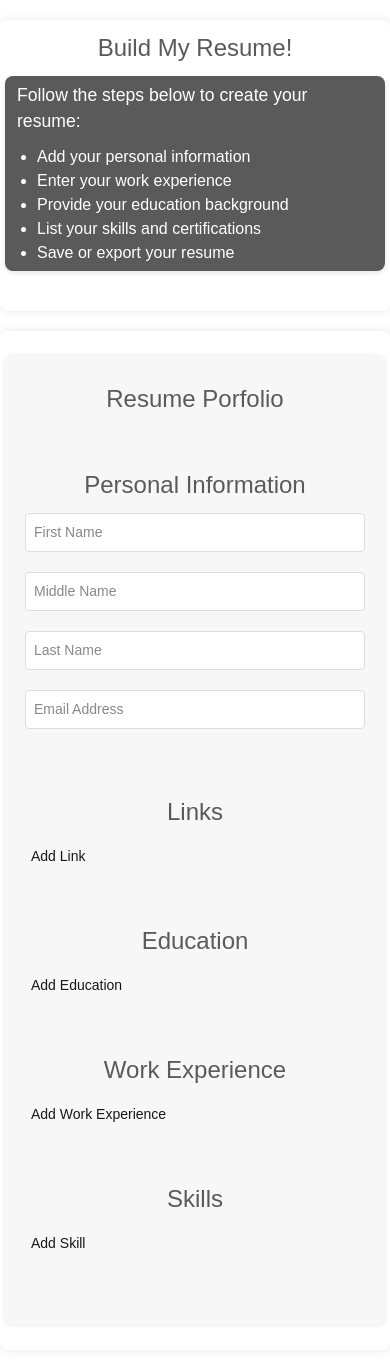
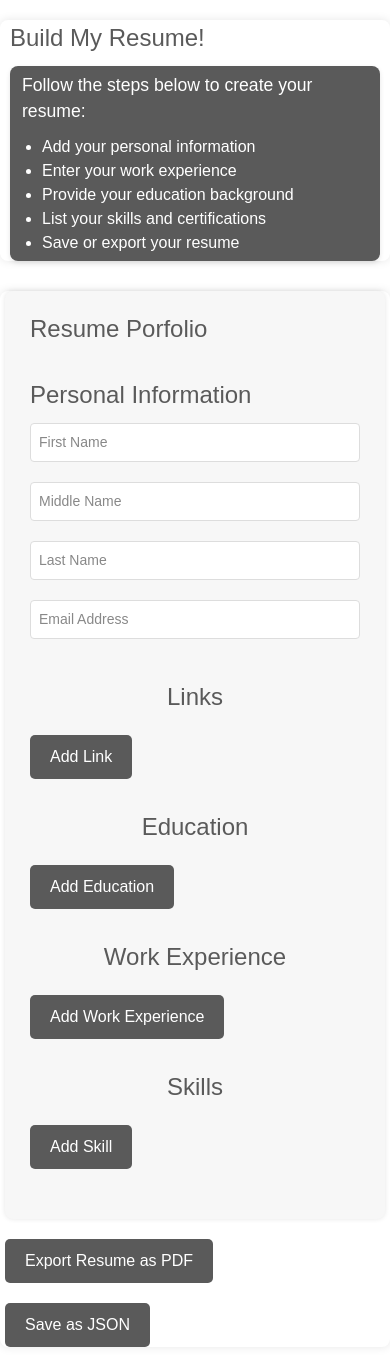
Before and after one commit to Bay-Valley-Tech-Code-Academy/doffy-old, a Next.js app: page /Pages/resumebuilder in a window 390 px wide. Built offline with nearby package versions, Linux system fonts and the light colour scheme.

Commit message:
Finalized Resume Builder

```diff
--- a/src/app/Pages/Profile/page.js
+++ b/src/app/Pages/Profile/page.js
@@ -1,5 +1,3 @@
-// src/app/Pages/profile/page.js
-
 "use client";
 
 import Link from 'next/link';
--- a/src/app/Pages/resumebuilder/page.js
+++ b/src/app/Pages/resumebuilder/page.js
@@ -1,13 +1,11 @@
-// src/app/Pages/resumebuilder/page.js
-
 "use client";
 
 import styles from './resumebuilder.module.css';
 import { useState } from 'react';
+import axios from 'axios';
 
 const ResumeBuilder = () => {
 
-    // State to manage dynamic fields in Education and Work Experience
     const [personalInfoFields, setPersonalInfoFields] = useState({
         firstname: "",
         middlename: "",
@@ -19,20 +17,18 @@ const ResumeBuilder = () => {
     const [workExperienceFields, setWorkExperienceFields] = useState([]);
     const [skillsFields, setSkillsFields] = useState([]);
 
-    // Function to add new fields to various sections
     const addField = (section) => {
         if (section == "links") {
             setLinksFields([...linksFields, { linkType: "", linkURL: "" }]);
         } else if (section === "education") {
-            setEducationFields([...educationFields, { school: "", degree: "", from: "", to: "" }]);
+            setEducationFields([...educationFields, { school: "", degree: "", degreeType: "", from: "", to: "" }]);
         } else if (section === "work") {
             setWorkExperienceFields([...workExperienceFields, { jobTitle: "", company: "", from: "", to: "" }]);
         } else if (section === "skills") {
-            setSkillsFields([...skillsFields, { skill: "", describeSkill: "" }]);
+            setSkillsFields([...skillsFields, { skill: "", level: "", describeSkill: "" }]);
         }
     };
 
-    // Function to remove a field from various sections
     const removeField = (section, index) => {
         if (section == "links") {
             setLinksFields(linksFields.filter((_, i) => i !== index));
@@ -43,6 +39,56 @@ const ResumeBuilder = () => {
         } else if (section === "skills") {
             setSkillsFields(skillsFields.filter((_, i) => i !== index));
         }
+    };
+
+    const generateResumeJson = () => {
+        const resumeData = {
+            basics: {
+                name: `${personalInfoFields.firstname} ${personalInfoFields.middlename} ${personalInfoFields.lastname}`,
+                email: personalInfoFields.email,
+                profiles: linksFields.map(link => ({
+                    network: link.linkType,
+                    url: link.linkURL,
+                })),
+            },
+            work: workExperienceFields.map(work => ({
+                name: work.company,
+                position: work.jobTitle,
+                startDate: work.from,
+                endDate: work.to,
+            })),
+            education: educationFields.map(edu => ({
+                institution: edu.school,
+                area: edu.degree,
+                studyType: edu.degreeType,
+                startDate: edu.from,
+                endDate: edu.to,
+            })),
+            skills: skillsFields.map(skill => ({
+                name: skill.skill,
+                level: skill.level,
+                keywords: skill.describeSkill.split(", "),
+            })),
+        };
+
+        return resumeData;
+    };
+
+    const exportResumeAsPDF = (resumeData) => {
+        axios.post('http://localhost:3000/generate-resume', resumeData, { responseType: 'arraybuffer' })
+            .then(response => {
+                const pdfBlob = new Blob([response.data], { type: 'application/pdf' });
+                const url = window.URL.createObjectURL(pdfBlob);
+                const a = document.createElement('a');
+                a.href = url;
+                a.download = 'resume.pdf';
+                a.click();
+                window.URL.revokeObjectURL(url);
+            })
+            .catch(error => {
+                console.error('Error exporting resume as PDF:', error);
+            });
+
     };
 
     return (
@@ -72,7 +118,7 @@ const ResumeBuilder = () => {
 
                     {/* Personal Information Section */}
                     <div className={styles.section}>
-                        <h2 className={styles.sectionTitle}>Personal Information</h2>
+                        <h2>Personal Information</h2>
                         <div className={styles.fieldGroup}>
                             <input
                                 className={styles.fieldInput}
@@ -125,7 +171,6 @@ const ResumeBuilder = () => {
                         </div>
                     </div>
 
-
                     {/* Links Section */}
                     <div className={styles.section}>
                         <h2 className={styles.sectionTitle}>Links</h2>
@@ -161,7 +206,7 @@ const ResumeBuilder = () => {
                                 </button>
                             </div>
                         ))}
-                        <button className={styles.fieldButton} onClick={() => addField("links")}>
+                        <button className={styles.button} onClick={() => addField("links")}>
                             Add Link
                         </button>
                     </div>
@@ -193,18 +238,23 @@ const ResumeBuilder = () => {
                                     }}
                                 />
                                 <input
-                                    type="month"
-                                    placeholder="From"
-                                    value={field.from}
+                                    type="text"
+                                    placeholder="Associate's, Bachelor's, Master's"
+                                    value={field.degreeType}
+                                    onChange={(e) => {
+                                        const updatedFields = [...educationFields];
+                                        updatedFields[index].degreeType = e.target.value;
+                                        setEducationFields(updatedFields);
+                                    }}
+                                />
+                                <input type="number" min="1980" max="2099" placeholder="Year"
                                     onChange={(e) => {
                                         const updatedFields = [...educationFields];
                                         updatedFields[index].from = e.target.value;
                                         setEducationFields(updatedFields);
                                     }}
                                 />
-                                <input
-                                    type="month"
-                                    placeholder="To"
+                                <input type="number" min="1980" max="2099" placeholder="Year"
                                     value={field.to}
                                     onChange={(e) => {
                                         const updatedFields = [...educationFields];
@@ -217,7 +267,7 @@ const ResumeBuilder = () => {
                                 </button>
                             </div>
                         ))}
-                        <button className={styles.fieldButton} onClick={() => addField("education")}>
+                        <button className={styles.button} onClick={() => addField("education")}>
                             Add Education
                         </button>
                     </div>
@@ -272,7 +322,7 @@ const ResumeBuilder = () => {
                                 </button>
                             </div>
                         ))}
-                        <button className={styles.fieldButton} onClick={() => addField("work")}>
+                        <button className={styles.button} onClick={() => addField("work")}>
                             Add Work Experience
                         </button>
                     </div>
@@ -294,6 +344,16 @@ const ResumeBuilder = () => {
                                 />
                                 <input
                                     type="text"
+                                    placeholder="Beginner, Intermediate, Expert"
+                                    value={field.level}
+                                    onChange={(e) => {
+                                        const updatedFields = [...skillsFields];
+                                        updatedFields[index].level = e.target.value;
+                                        setSkillsFields(updatedFields);
+                                    }}
+                                />
+                                <input
+                                    type="text"
                                     placeholder="Description of Skill"
                                     value={field.describeSkill}
                                     onChange={(e) => {
@@ -307,10 +367,38 @@ const ResumeBuilder = () => {
                                 </button>
                             </div>
                         ))}
-                        <button className={styles.fieldButton} onClick={() => addField("skills")}>
+                        <button className={styles.button} onClick={() => addField("skills")}>
                             Add Skill
                         </button>
                     </div>
+                </div>
+                <div>
+                    <button
+                        className={styles.button}
+                        onClick={() => {
+                            const resumeData = generateResumeJson();
+                            exportResumeAsPDF(resumeData);
+                        }}
+                    >
+                        Export Resume as PDF
+                    </button>
+                    <button
+                        className={styles.button}
+                        onClick={() => {
+                            const resumeData = generateResumeJson();
+
+                            const jsonBlob = new Blob([JSON.stringify(resumeData, null, 2)], { type: "application/json" });
+
+                            const url = URL.createObjectURL(jsonBlob);
+                            const a = document.createElement("a");
+                            a.href = url;
+                            a.download = "resume.json";
+                            a.click();
+                            URL.revokeObjectURL(url);
+                        }}
+                    >
+                        Save as JSON
+                    </button>
                 </div>
             </div>
         </div>
--- a/src/app/Pages/resumebuilder/resumebuilder.module.css
+++ b/src/app/Pages/resumebuilder/resumebuilder.module.css
@@ -44,12 +44,16 @@
 }
 
 @media (max-width: 768px) {
+    .button {
+        padding: 0 10px;
+    }
+
     .container {
         padding: 0 10px;
     }
 
     .section {
-        padding: 10px 0;
+        padding: 0 10px;
     }
 
     .fieldGroup {
@@ -63,10 +67,6 @@
         margin-bottom: 10px;
     }
 
-    h2 {
-        font-size: 1.5rem;
-    }
-
     .sectionTitle {
         font-size: 1.5rem;
     }
@@ -78,21 +78,20 @@
 }
 
 @media (max-width: 480px) {
+    .button {
+        padding: 0 5px;
+    }
+
     .container {
-        padding: 5px;
+        padding: 0 5px;
     }
 
     .section {
-        padding: 5px 0;
+        padding: 0 5px;
     }
 
     .fieldGroup {
         gap: 10px;
-    }
-
-    h2 {
-        font-size: 1.2rem;
-        text-align: center;
     }
 
     .sectionTitle {
@@ -155,12 +154,13 @@
 }
 
 .button {
-    margin-top: 10px;
-    padding: 8px 12px;
-    background-color: #000000;
-    color: #fff;
+    display: block;
+    margin: 20px 0;
+    padding: 10px 20px;
+    background-color: #5a5a5a;
+    color: #ffffff;
     border: none;
-    border-radius: 4px;
+    border-radius: 5px;
     cursor: pointer;
 }
 
```
Also changed, not shown: package.json (+7 -7 lines), resume-backend/package.json (added, +21 -0 lines), resume-backend/server.js (added, +45 -0 lines), 2 other files (tests, documents, lock files or other folders).
